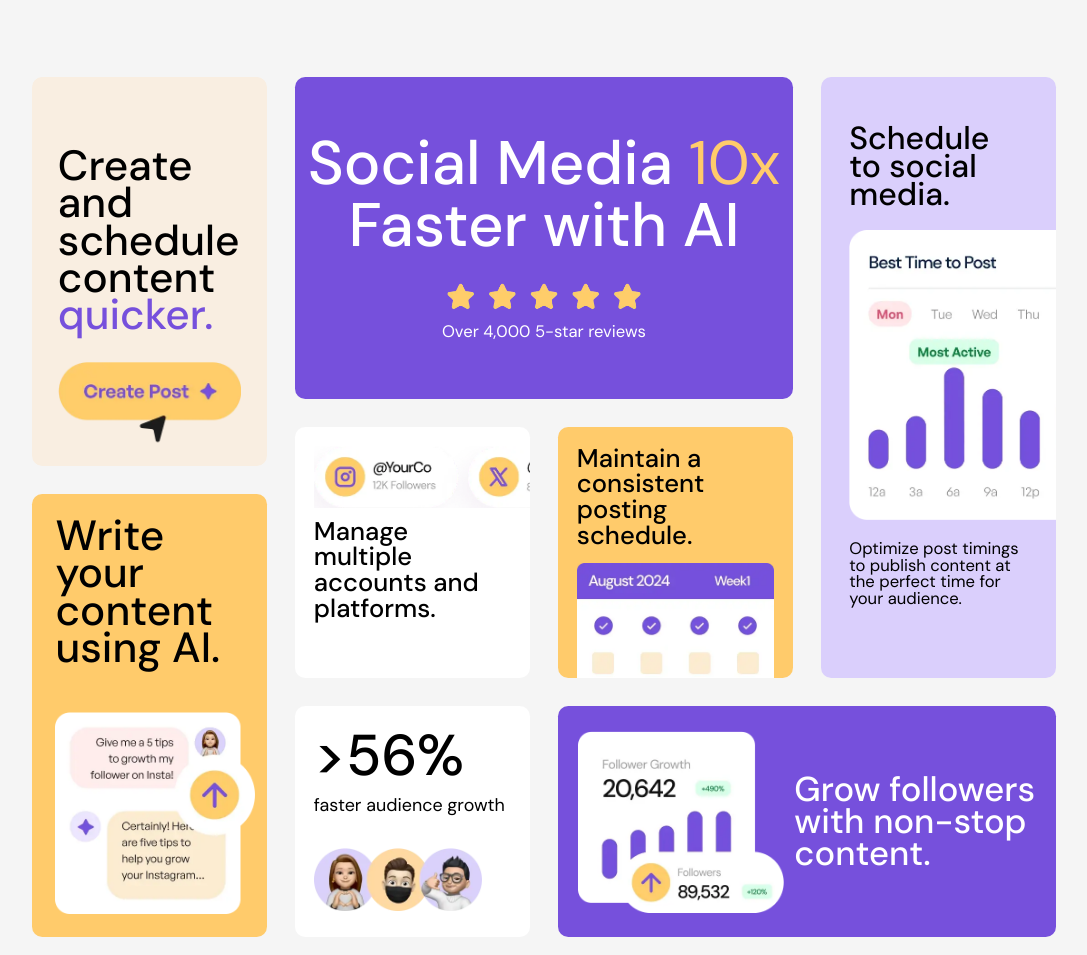
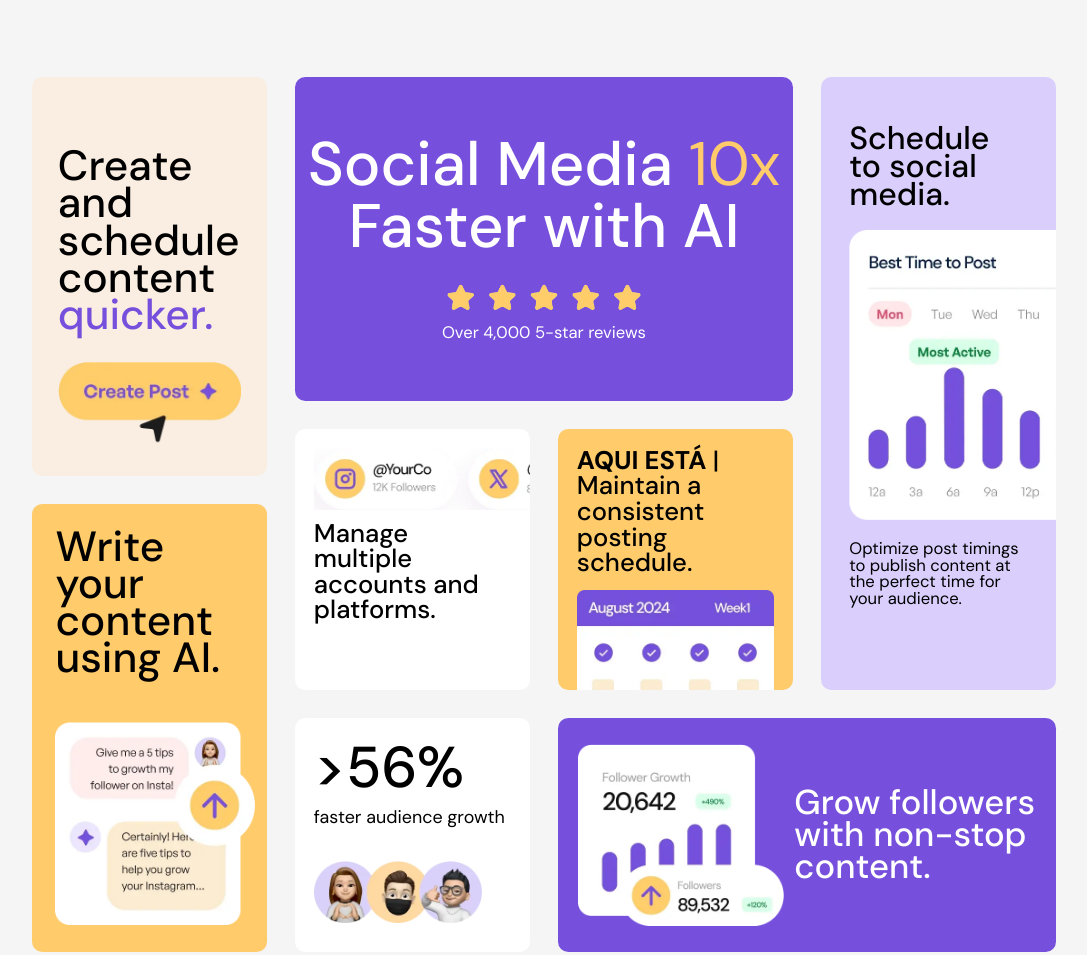
Before and after one commit to Miguel-dAlmeida/bento-grid_project, a plain HTML site: page index.html in a window 1280 px wide. Shown: the top 955 px of the page, without its empty margins (96-1183 px from the left). Drawn offline with Linux system fonts and the light colour scheme; a web font is replaced by a local one.

Commit message:
Adicionando melhorias ao códigos dos arquivos HTML, JS e CSS, e atualizando o arquivo README.MD

```diff
--- a/index.html
+++ b/index.html
@@ -43,7 +43,7 @@
     </section>
 
     <section class="feature-timeline">
-      <h2>Maintain a consistent posting schedule.</h2>
+      <h2><span style="font-weight: 700;">AQUI ESTÁ</span>  | Maintain a consistent posting schedule.</h2>
       <div class="image">
         <img loading="lazy" src="./src/images/illustration-consistent-schedule.webp" aria-hidden="true">
       </div>
```
Also changed, not shown: src/images/devquest_dev_em_dobro_logo.jpg (added), 4 other files.
